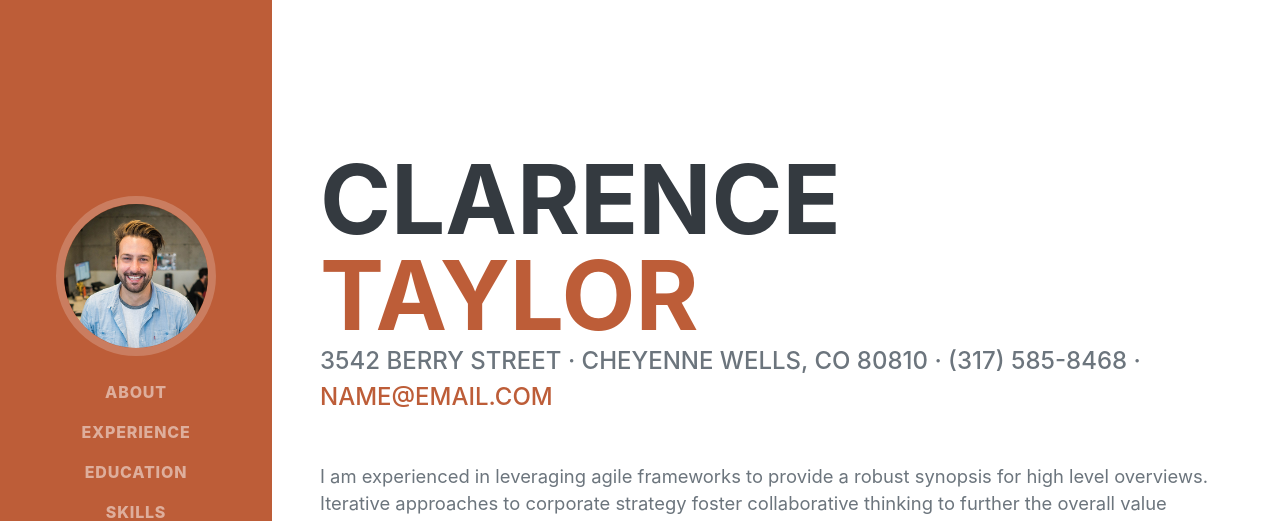
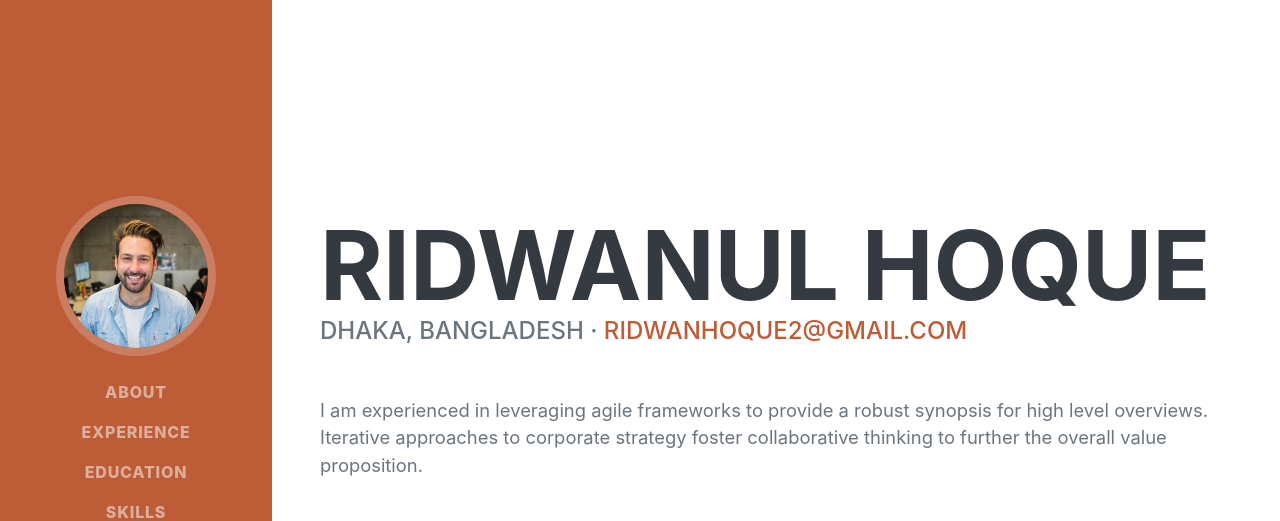
Before and after one commit to ridwanhoque/ridwanhoque.github.io, a plain HTML site: page index.html in a window 1280 px wide. Shown: the top 521 px of the page. Drawn offline with nearby package versions, Linux system fonts and the light colour scheme; a web font is replaced by a local one.

Commit message:
homepage modified

```diff
--- a/index.html
+++ b/index.html
@@ -5,7 +5,7 @@
         <meta name="viewport" content="width=device-width, initial-scale=1, shrink-to-fit=no" />
         <meta name="description" content="" />
         <meta name="author" content="" />
-        <title>Resume - Start Bootstrap Theme</title>
+        <title>Web Developer (PHP) | Laravel Programmer</title>
         <link rel="icon" type="image/x-icon" href="assets/img/favicon.ico" />
         <!-- Font Awesome icons (free version)-->
         <script src="https://use.fontawesome.com/releases/v5.13.0/js/all.js" crossorigin="anonymous"></script>
@@ -19,7 +19,7 @@
         <!-- Navigation-->
         <nav class="navbar navbar-expand-lg navbar-dark bg-primary fixed-top" id="sideNav">
             <a class="navbar-brand js-scroll-trigger" href="#page-top">
-                <span class="d-block d-lg-none">Clarence Taylor</span>
+                <span class="d-block d-lg-none">Mohammad Ridwanul Hoque</span>
                 <span class="d-none d-lg-block"><img class="img-fluid img-profile rounded-circle mx-auto mb-2" src="assets/img/profile.jpg" alt="" /></span>
             </a>
             <button class="navbar-toggler" type="button" data-toggle="collapse" data-target="#navbarSupportedContent" aria-controls="navbarSupportedContent" aria-expanded="false" aria-label="Toggle navigation"><span class="navbar-toggler-icon"></span></button>
@@ -40,12 +40,12 @@
             <section class="resume-section" id="about">
                 <div class="resume-section-content">
                     <h1 class="mb-0">
-                        Clarence
-                        <span class="text-primary">Taylor</span>
+                        Ridwanul Hoque
+                        <span class="text-primary"></span>
                     </h1>
                     <div class="subheading mb-5">
-                        3542 Berry Street · Cheyenne Wells, CO 80810 · (317) 585-8468 ·
-                        <a href="mailto:name@email.com">name@email.com</a>
+                        Dhaka, Bangladesh ·
+                        <a href="mailto:ridwanhoque2@gmail.com">ridwanhoque2@gmail.com</a>
                     </div>
                     <p class="lead mb-5">I am experienced in leveraging agile frameworks to provide a robust synopsis for high level overviews. Iterative approaches to corporate strategy foster collaborative thinking to further the overall value proposition.</p>
                     <div class="social-icons">
```
